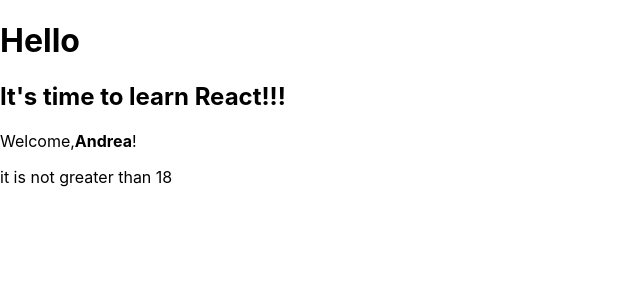
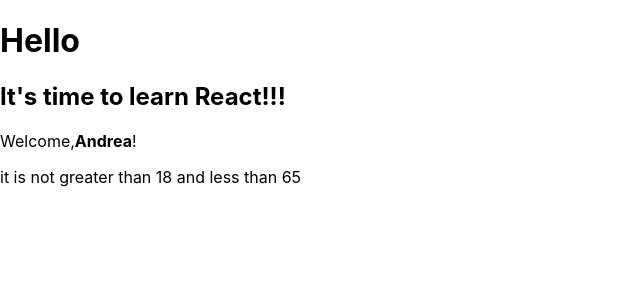
Before and after one commit to andrewizzo/react1, a React (Create React App) app: page / in a window 1280 px wide. Shown: the top 300 px of the page, without its empty margins (0-640 px from the left). Built offline with nearby package versions, Linux system fonts and the light colour scheme.

Commit message:
svolto esercizio 9 react

```diff
--- a/src/Welcome.jsx
+++ b/src/Welcome.jsx
@@ -1,14 +1,11 @@
 import React from "react";
 import Age from "./Age";
 
-function Welcome({name=<strong>Andrea</strong>,age="4"}){
+function Welcome({name=<strong>Andrea</strong>,age="455"}){
     return (
         <div>
             <p>Welcome,{name}!</p>
-
-            {/* ma non va bene anche per l'esercizio 8?
-            perchè se la props age c'è mi manda a schermo il componente age,altrimenti mi ritorna il tag p,giusto? */}
-            {age > 18 ? <Age age={age}/> : <p>it is not greater than 18</p>}
+            {age > 18 && age < 65 ? <Age age={age}/> : <p>it is not greater than 18 and less than 65</p>}
         </div>
     )
 }
```
